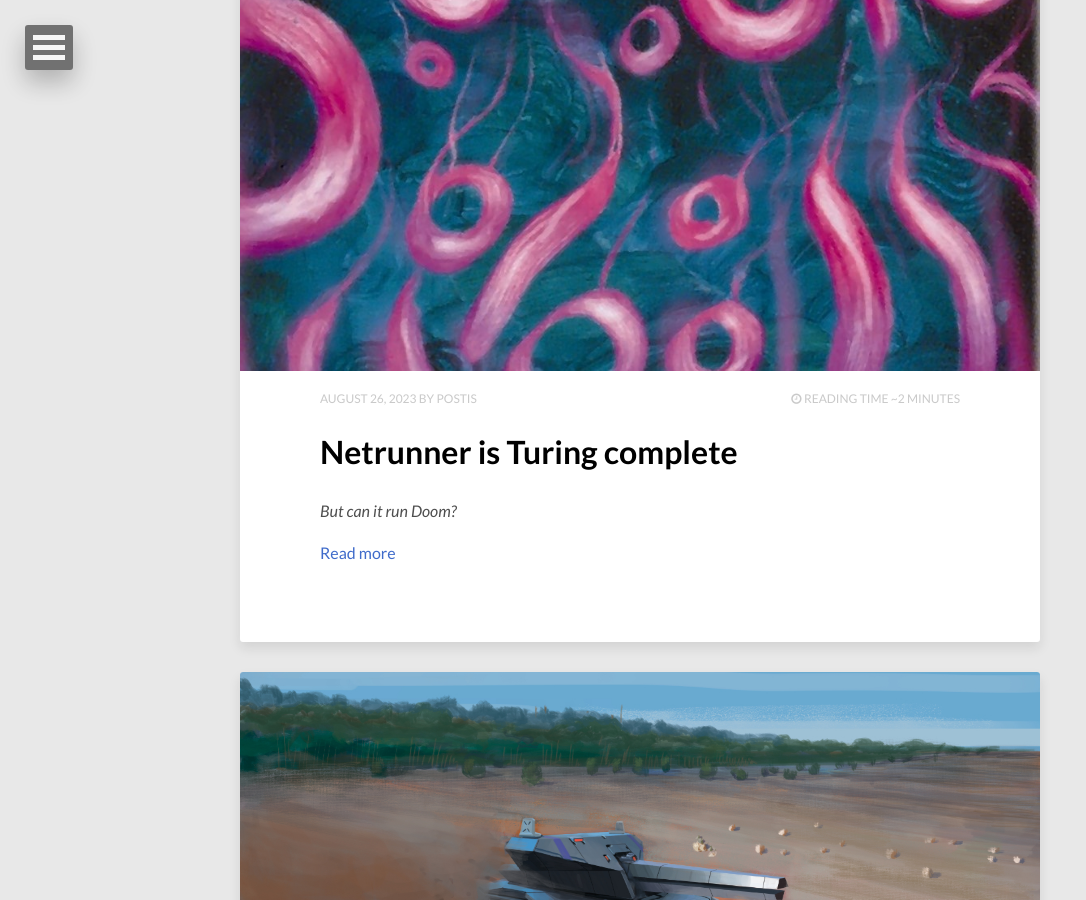
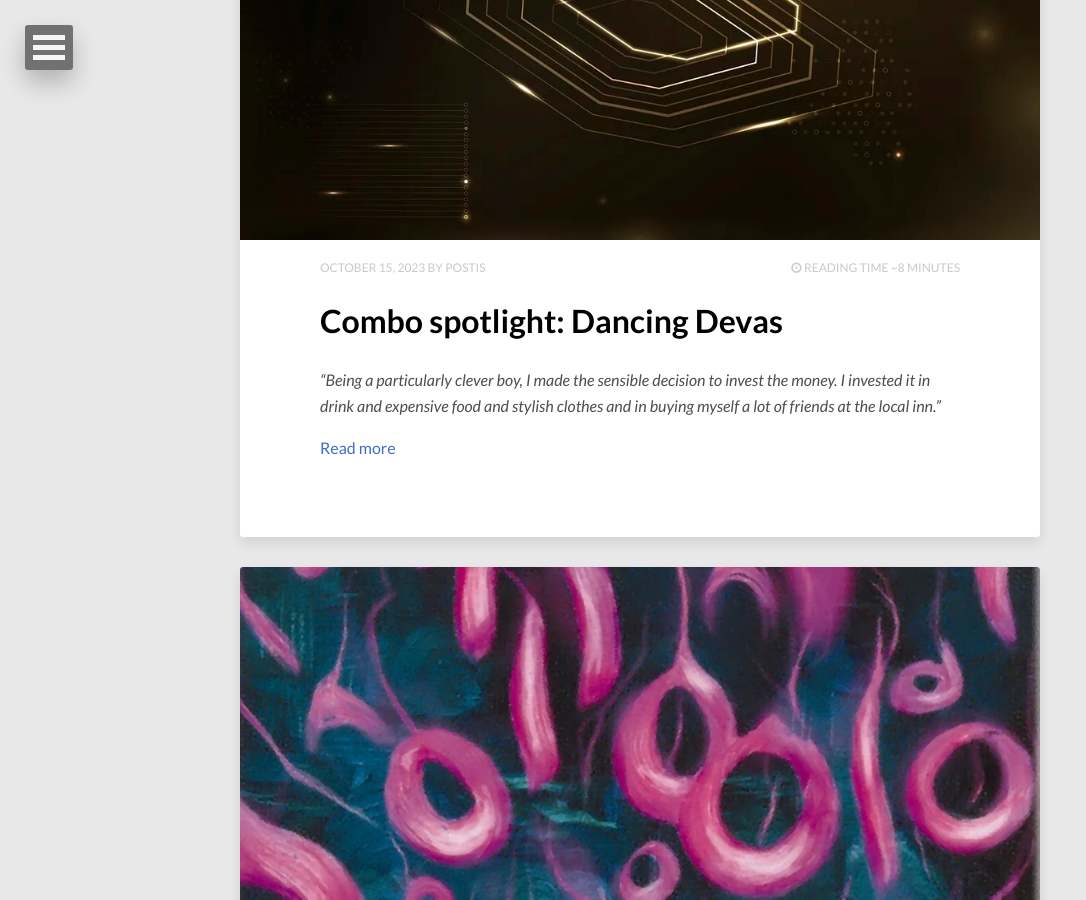
Before and after one commit to postinternetsyndrome/postinternetsyndrome.github.io, a Jekyll site: the page built from docs/index.html, in a window 1280 px wide and 900 px high, scrolled down 719 px. Shown: the whole window, without its empty margins (0-1086 px from the left). Built offline with Jekyll 4.4.1, drawn with Linux system fonts in a browser that asks for light colours; nearby versions of some CDN libraries; the list of posts is cut into pages by our own code; some of the changed lines change nothing that is shown; some of the changed text lies outside the part shown.

Commit message:
dancing devas article

```diff
--- a/docs/_includes/scripts.html
+++ b/docs/_includes/scripts.html
@@ -1,18 +1,6 @@
 <script src="//ajax.googleapis.com/ajax/libs/jquery/1.9.1/jquery.min.js"></script>
 <script>window.jQuery || document.write('<script src="{{ site.url }}/assets/js/vendor/jquery-1.9.1.min.js"><\/script>')</script>
 <script src="{{ site.url }}/assets/js/scripts.min.js"></script>
-
-<!-- TelemetryDeck -->
-<!-- TODO: add nifty setting that prevents this from being active in the dev env. -->
-<script src="https://unpkg.com/@telemetrydeck/sdk/dist/telemetrydeck.min.js" defer></script>
-<script>
-  // Create an anonymous identifier for user counting purposes. Telemetrydeck itself further
-  // hashes and anonymizes the values sent to it, so it is not possible to track the data back
-  // to specific users.
-  const userId = localStorage.getItem("anonymousUserId");
-  if(!userId) localStorage.setItem("anonymousUserId", crypto.randomUUID());
-  window.td = window.td || [];
-</script>
 
 {% if jekyll.environment == "production" %}
   // Logic Bomb uses Telemetrydeck for analytics. It is GDPR friendly and this site does not save any cookies.
--- /dev/null
+++ b/docs/_posts/2023-10-15-dancing-devas.md
@@ -0,0 +1,136 @@
+---
+layout: post
+title:  "Combo spotlight: Dancing Devas"
+date:   2023-10-15 12:00:00
+categories: news
+tags: [news, cr, cr-23.08]
+---
+
+*"Being a particularly clever boy, I made the sensible decision to invest the money. I invested it in drink and expensive food and stylish clothes and in buying myself a lot of friends at the local inn."*
+
+Today we bring you a quick update on a recent *rules development*!
+
+Right after the release of the Automata Initiative on July 31, NSG put out [an article](https://nullsignal.games/blog/the-automata-initiative-rules-highlights/) with some quick discussion on various upcoming rules changes relevant to the new cards. A week later, on August 7, the full [Comprehensive Rules v23.08](https://access.nullsignal.games/CompRules/Null-Signal-Games-Netrunner-Comprehensive-Rules-v23.08.pdf) was published, which contains all the gory details behind those changes.
+
+Of primary interest to us today - and to most people at the time as well - is an addition to the swapping rules. Rule 8.8.4.b. was extended with text confirming a previously obscure interpretation that swapping a card from a non-installed zone to an installed one actually triggers on install effects. It reads thusly (new additions in bold):
+
+> **[CR 23.08](https://rubenpieters.github.io/netrunner-comprehensive-rules/#rule_swap_become_installed)**
+> If only one of the cards to be swapped is installed, then it becomes uninstalled as it moves to the destination zone. Any cards or counters hosted on it are trashed. The other card becomes installed in the exact position the first card occupied, maintaining any specific location (such as server, ice position, or host). **The normal procedure for installing a card is not followed, so no install cost is paid and like cards cannot be trashed. At the next checkpoint after the swap takes place, trigger conditions related to uninstalling or installing the two cards are met, respectively.**
+
+Or, if you prefer the more conversational explanation from the rules highlight article:
+
+> When you swap a card that is installed with a card that is not installed, the new card will become installed and trigger any abilities that may be relevant at that time, such as that of the new Jinteki identity, [A Teia](https://netrunnerdb.com/en/card/34039). When you perform a swap like this, you do not pay install costs, and you may not trash any cards in the root of or protecting the server as part of the install. Swapping two cards that are already installed does not cause either of them to become newly installed, and so does not trigger abilities in this way.
+
+# The secret history
+The interesting thing from a rules-historical perspective is that this was, from a certain point of view, not a new rule. Classically, it has been understood that swapping does *not* trigger on install effects, based on a [2016 Damon Stone ruling](https://ancur.fandom.com/wiki/Democracy_and_Dogma_UFAQ#Sadyojata) for the Deva[^1] cards (a trio of cards with a shared ability to swap a currently installed one with another from your hand):
+
+> **ANCUR:** Is swapping Sadyojata with another Deva considered an installation?
+> **Damon Stone:** No. Swapping just exchanges the places of the two cards.
+
+This looks pretty definitive. However, when the rules team reviewed FFG rulings on NRDB almost two years ago, they decided that the even older (but to many probably lesser known) FAQ entries for [Midori](https://netrunnerdb.com/en/card/02113) took precedence:
+
+> Ice that is swapped is installed, but the install cost of the ice being swapped does not have to be paid.
+
+> Ice installed with Midori can be rezzed with the Amazon Industrial Zone.
+
+The first one of these uses vague language reminiscent to the "becomes installed" wording that made the previous CR a bit ambiguous as to the exact intent, but the second one clearly establishes the precedent that effects that trigger off of the installation of a card also work with swapping.
+
+This is in many ways reasonable, because the Midori rulings were in the official [FAQ 1.3](http://web.archive.org/web/20131022032232/http://www.fantasyflightgames.com/ffg_content/android-netrunner/support/FAQ/Android-Netrunner%20FAQ.pdf), all the way back in 2013. They were always there, never officially reversed, just ignored. However, many players were no doubt surprised when this interpretation was "suddenly" codified in the CR this summer.
+
+[![Sadyojata](https://card-images.netrunnerdb.com/v1/large/10044.jpg)](https://netrunnerdb.com/en/card/10044)
+[![Midori](https://card-images.netrunnerdb.com/v1/large/02113.jpg)](https://netrunnerdb.com/en/card/02113)
+
+The inconsistent Deva rulings were removed from NRDB in 2022, but this wasn't accompanied by any larger announcement, and was certainly not noticed by this author at least. Many of us definitely continued to reference those Deva rulings when the question occasionally came up, unaware that they had been off the books for almost two years.
+
+At the time of the new CR release, the cards most in the spotlight with regards to this ruling were [Tatu-Bola]() - which probably deserves its own article at some point - and the aforementioned A Teia, but in this article we're going to look a bit closer at those Devas.
+
+# Deva Ex Machina
+[Worlds 2023](https://nullsignal.games/blog/worlds-schedule-announcement/) is currently in progress, and one of the traditional side events is the team tournament, known as [Crown of Servers](https://alwaysberunning.net/tournaments/3810/2023-crown-of-servers-team-tournament#). This year, they put an additional twist on it: Each player on the team plays a different format. Standard, Startup and Eternal are all represented on each team. This has meant that some classic combo decks have been reliving their glory days - CI, Dyper, etc. But we've also seen some new tech, powered by the new swap ruling.
+
+The idea for this combo isn't brand new - it was discussed when the swap ruling hit the news - but its appearance this weekend feels like a good excuse to shine a light on it.
+
+Here's how it works:
+
+You play [In the Groove](https://netrunnerdb.com/en/card/26020), [Scheherazade](https://netrunnerdb.com/en/card/04022) and [Technical Writer](https://netrunnerdb.com/en/card/09055). Next, install one of the Devas (it doesn't matter which particular one) on Scheherazade, gaining 2 credits - one from In the Groove and one from Scheherazade. Technical Writer also gets a credit on it. Now you're all set. Use the swap ability on the Deva to bring in another from your hand. This costs 2c, but you also gain 2c. And, crucially, Technical Writer gets a credit. You may now proceed to repeat this operation a gratuitous number of times (say, one thousand and one). When you're done, pop Technical Writer and quit your [Day Job](https://netrunnerdb.com/en/card/07036).
+
+[![In the Groove](https://card-images.netrunnerdb.com/v1/large/26020.jpg)](https://netrunnerdb.com/en/card/26020)
+[![Scheherazade](https://card-images.netrunnerdb.com/v1/large/04022.jpg)](https://netrunnerdb.com/en/card/04022)
+
+[![Technical Writer](https://card-images.netrunnerdb.com/v1/large/09055.jpg)](https://netrunnerdb.com/en/card/09055)
+[![Aghora](https://card-images.netrunnerdb.com/v1/large/10097.jpg)](https://netrunnerdb.com/en/card/10097)
+
+At this point, you may proceed to win the game at your leisure. Apparently, the deck played at Crown of Servers this year runs [Vamp](https://netrunnerdb.com/en/card/02021) for this purpose, but I'm sure there are other valid options. It certainly seems like one of the simplest ways to leverage a large credit count into a win though.
+
+Amusingly, the breaker of choice for this deck is the oft-maligned [Wyrm](https://netrunnerdb.com/en/card/01013), because it's an AI breaker without any restrictions other than being extremely expensive to use. The ID is [Kabonesa Wu](https://netrunnerdb.com/en/card/21025) of course, so you can assemble the combo (which isn't even that complex to begin with) lightning fast.
+
+[![Vamp](https://card-images.netrunnerdb.com/v1/large/02021.jpg)](https://netrunnerdb.com/en/card/02021)
+[![Wyrm](https://card-images.netrunnerdb.com/v1/large/01013.jpg)](https://netrunnerdb.com/en/card/01013)
+
+Under the Damon Stone ruling this combo wouldn't be possible, but now with *Lex Midori* all three of these credit-generating cards get triggered by the Deva swap, giving us a repeatable +1 credit gain at paid ability speed. No interaction with the corp is required.
+
+A video from the event is available on the NSG twitch channel [here](https://www.twitch.tv/videos/1949780388). Unfortunately, this particular combo deck never made it on stream, but there are many other fun games to watch.
+
+Fun trivia: This combo is not *technically* an "infinite loop" in the terminology of the CR[^2] (and we're all about the *technically* on this blog, obviously). The rules contain [two separate clauses](https://rubenpieters.github.io/netrunner-comprehensive-rules/#sec_infinite_loops) about infinite loops. They refer to "mandatory infinite loops" and "optional infinite loops during a run", respectively. In the first case, the player resolving the loop gets to pick a number and then the loop resolves that many times before exiting. (A rare instance of the rules just creating an ad hoc exception to the normal control flow of the game's timing structures out of thin air.) In the second case, the players are required to make choices that will end the loop.
+
+What we have here, though, is an optional loop *outside* any runs. This means there are no official provisions for short-circuiting the loop, and no formal requirement to cause it to end. According to the rules as written, you would be expected to manually perform all the iterations the desired number of times. In practice no one will do this, of course. They'll just say "I have infinite credits now" and move on. And if you decided that you wanted to continue executing the loop ad nauseum, you'd probably be penalized for slow play.
+
+# Counterplay
+It was observed on Stimslack that there are some hilarious potential answers to this combo. [Targeted Marketing](https://netrunnerdb.com/en/card/06026) gains 10c each time a given program is installed. If the corp calls their shot correctly, they will gain ten times the number of credits the runner makes, allowing them to shut down the silliness with cards like [Corporate Troubleshooter](https://netrunnerdb.com/en/card/01065) and [Ash 2X3ZB9CY](https://netrunnerdb.com/en/card/02013). There are three different Devas though, so if the runner has access to all three, they can just pick the two not named for Targeted Marketing and stay safe. But if they haven't drawn the full set yet, they might choose to fire the combo in spite of making corp rich as well.
+
+[![Targeted Marketing](https://card-images.netrunnerdb.com/v1/large/06026.jpg)](https://netrunnerdb.com/en/card/06026)
+[![TechnoCo](https://card-images.netrunnerdb.com/v1/large/21060.jpg)](https://netrunnerdb.com/en/card/21060)
+
+[TechnoCo](https://netrunnerdb.com/en/card/21060) can achieve a similar result. The Deva swap ability does not care about the increased install costs, so you can't really disrupt the combo itself this way, but you can match their credit gain exactly and potentially stave of the Vamp attack.
+
+### References
+This article uses the [NSG Comprehensive Rules Document version 23.08](https://access.nullsignal.games/CompRules/Null-Signal-Games-Netrunner-Comprehensive-Rules-v23.08.pdf), which was released on 9 December 2022.
+
+For convenience of linking, this article also uses NSG rules team member Ruben Pieter's [personal hosted version of the CR](https://rubenpieters.github.io/netrunner-comprehensive-rules/), which is an html rendering of the document where you can link directly to individual rules. This is not an official NSG resource and it may be moved or removed in the future. To learn more about this project, visit the [github repo](https://github.com/rubenpieters/netrunner-comprehensive-rules).
+
+**Rules mentioned:**
+*Chapter 8: Card Manipulation*
+[8.8.4.b.](https://rubenpieters.github.io/netrunner-comprehensive-rules/#rule_swap_become_installed) (p.57)
+
+*Chapter 10: Additional Rules*
+[10.1.6](https://rubenpieters.github.io/netrunner-comprehensive-rules/#sec_infinite_loops) (p.81)
+
+**Cards mentioned:**
+[A Teia](https://netrunnerdb.com/en/card/34039)
+[Midori](https://netrunnerdb.com/en/card/02113)
+[In the Groove](https://netrunnerdb.com/en/card/26020)
+[Scheherazade](https://netrunnerdb.com/en/card/04022)
+[Technical Writer](https://netrunnerdb.com/en/card/09055)
+[Day Job](https://netrunnerdb.com/en/card/07036)
+[Vamp](https://netrunnerdb.com/en/card/02021)
+[Wyrm](https://netrunnerdb.com/en/card/01013)
+[Kabonesa Wu](https://netrunnerdb.com/en/card/21025)
+[Targeted Marketing](https://netrunnerdb.com/en/card/06026)
+[Corporate Troubleshooter](https://netrunnerdb.com/en/card/01065)
+[Ash 2X3ZB9CY](https://netrunnerdb.com/en/card/02013)
+[TechnoCo](https://netrunnerdb.com/en/card/21060)
+[Sadyojata](https://netrunnerdb.com/en/card/10044)
+[Aghora](https://netrunnerdb.com/en/card/10097)
+[Vamadeva](https://netrunnerdb.com/en/card/10061)
+
+**Other:**
+[TAI Rules Highlights](https://nullsignal.games/blog/the-automata-initiative-rules-highlights/), NSG blog post
+[Democracy and Dogma unofficial FAQ](https://ancur.fandom.com/wiki/Democracy_and_Dogma_UFAQ)
+[Android: Netrunner FAQ v1.3](http://web.archive.org/web/20131022032232/http://www.fantasyflightgames.com/ffg_content/android-netrunner/support/FAQ/Android-Netrunner%20FAQ.pdf)
+[Worlds 2023 schedule](https://nullsignal.games/blog/worlds-schedule-announcement/)
+[Crown of Servers](https://alwaysberunning.net/tournaments/3810/2023-crown-of-servers-team-tournament#), ABR page
+[NSG Twitch channel](https://www.twitch.tv/videos/1949780388)
+
+## Acknowledgements
+*Proofreading & factchecking*
+essexmcintosh
+Cephalopod Wizard
+OF15-15
+
+Special thanks to Plural, Jamie and Cephalopod Wizard for helping me track down the history of changes to the card rulings on NRDB.
+
+![Screenshot of a Discord conversation](\images\dancing-devas\nrdb-2022.png)
+
+### Footnotes
+[^1]: [Sadyojata](https://netrunnerdb.com/en/card/10044), [Aghora](https://netrunnerdb.com/en/card/10097) and [Vamadeva](https://netrunnerdb.com/en/card/10061).
+
+[^2]: Thanks to Mike P on Stimslack for pointing this out.
```
Also changed, not shown: docs/images/dancing-devas/nrdb-2022.png (added).
